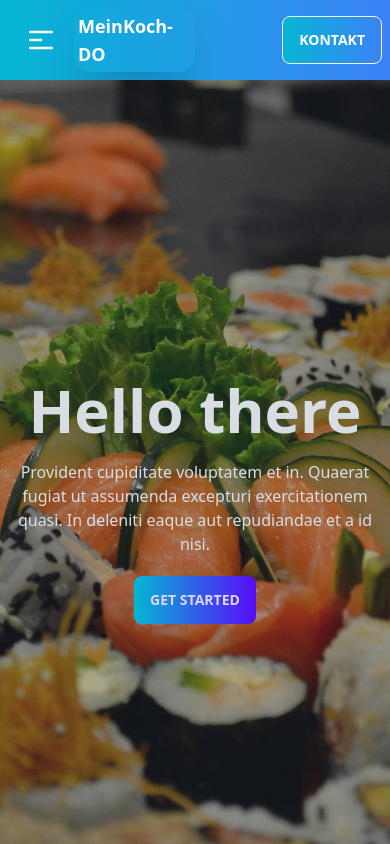
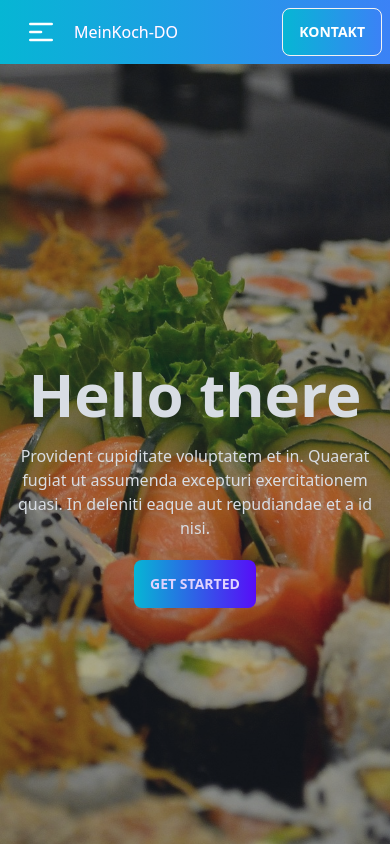
Before and after one commit to devmashum/Dein-Koch, a plain HTML site: page index.html in a window 390 px wide. Shown: the top 844 px of the page. Drawn offline with nearby package versions, Linux system fonts and the light colour scheme.

Commit message:
logo changed

```diff
--- a/index.html
+++ b/index.html
@@ -32,7 +32,7 @@
                     </ul>
                 </div>
                 <a
-                    class="lg:text-4xl text-lg font-extrabold text-white shadow-2xl rounded-2xl lg:p-2 p-1 ">MeinKoch-DO</a>
+                    class="lg:text-4xl  lg:font-extrabold text-white  lg:rounded-2xl lg:p-2  text-base text-transparent bg-clip-text bg-gradient-to-t from-blue-400 to-purple-400 ">MeinKoch-DO</a>
             </div>
             <div class="navbar-center hidden lg:flex">
                 <ul class="menu menu-horizontal px-1 text-lg font-bold  rounded-md text-white">
@@ -44,7 +44,8 @@
             </div>
             <div class="navbar-end ">
                 <button
-                    class="btn text-white bg-gradient-to-r from-cyan-500 to-blue-500 hover:from-pink-500 hover:to-yellow-500">KONTAKT</button>
+                    class="btn text-white bg-gradient-to-r from-cyan-500 to-blue-500 hover:from-pink-500 hover:to-yellow-500"><a
+                        href="#kontakt">KONTAKT</a></button>
             </div>
         </div>
     </nav>
@@ -184,7 +185,7 @@
         <!-- Photo Section 2 -->
 
         <!-- contact Section -->
-        <section id="buchen">
+        <section id="kontakt">
 
             <div class="hero min-h-screen bg-base-200">
                 <div class="hero-content flex-col lg:flex-row-reverse lg:w-full ">
@@ -195,7 +196,7 @@
                             Fragen oder Anregungen – ich werde Ihre Anfrage so schnell wie möglich bearbeiten.
                         </p>
                     </div>
-                    <div class="card flex-shrink-0 lg:w-full max-w-4xl shadow-2xl bg-base-100">
+                    <div class="card flex-shrink-0 lg:w-full max-w-2xl shadow-2xl bg-base-100">
                         <div class="card-body">
                             <div class="form-control">
                                 <label class="label">
```
